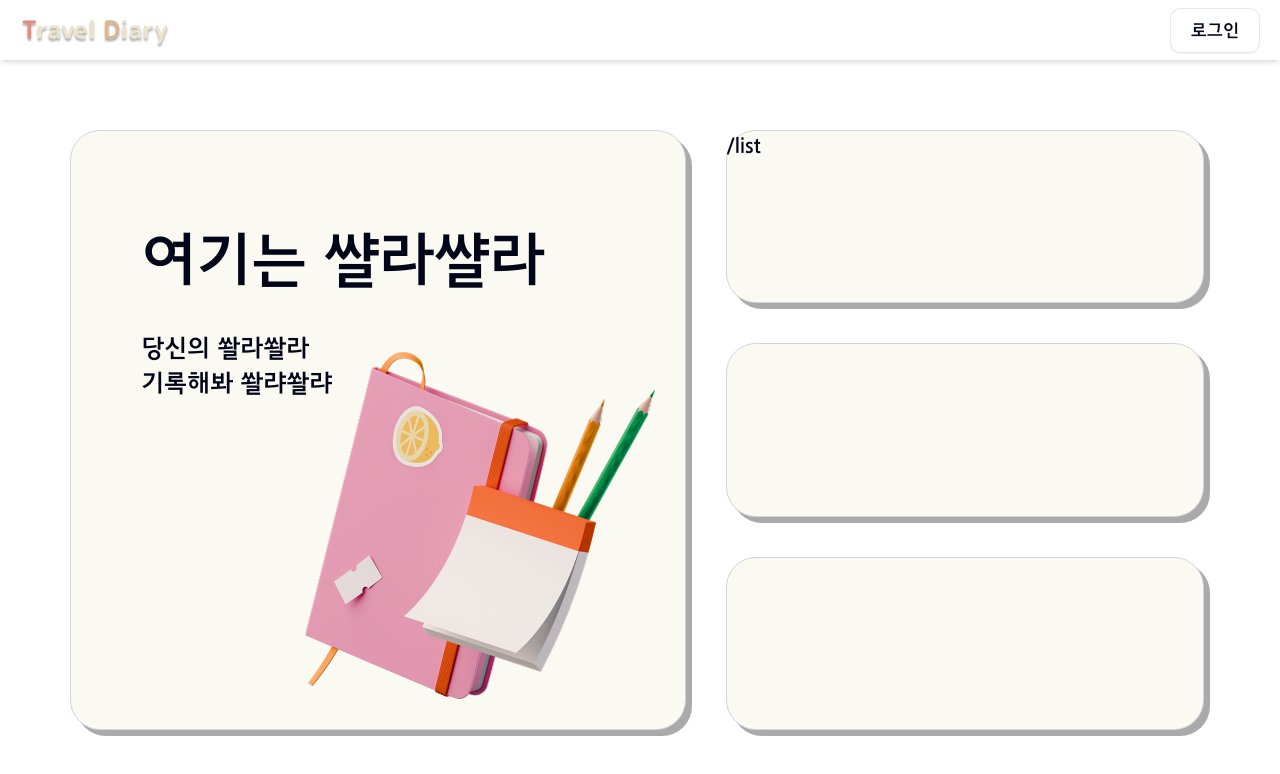
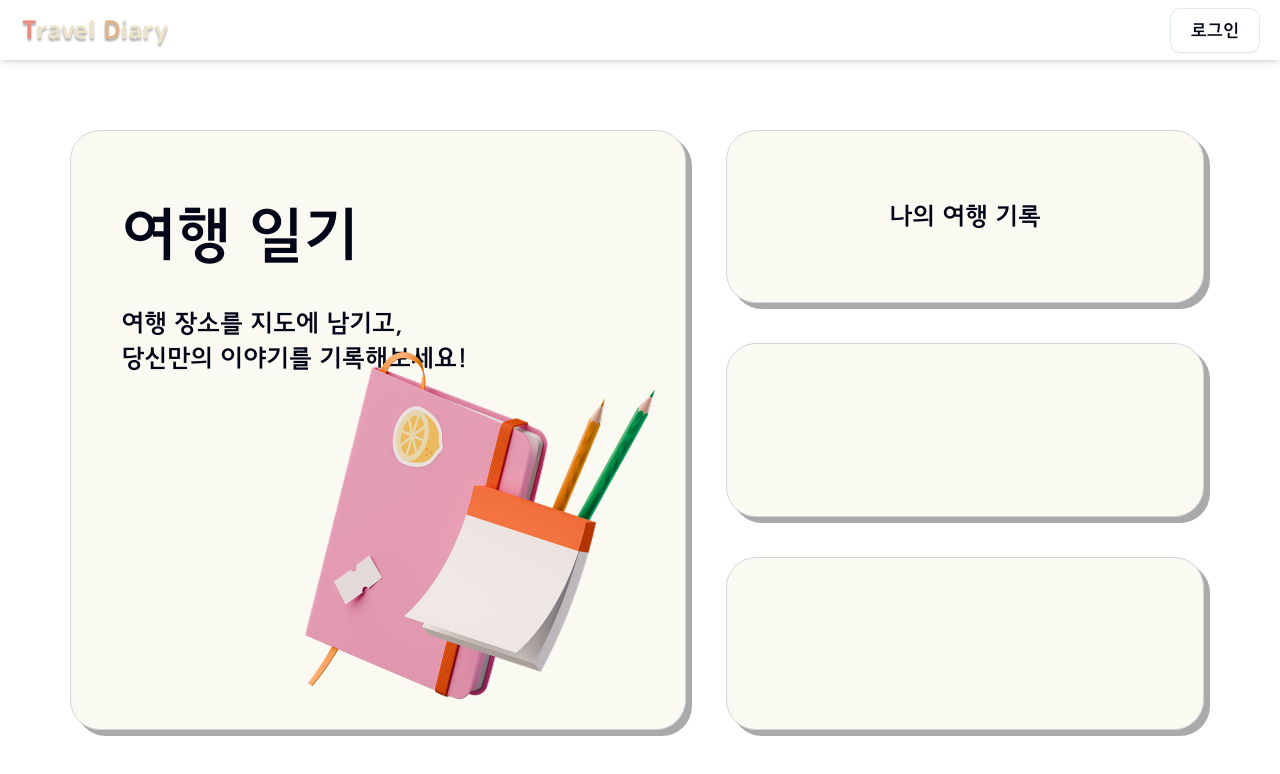
Before and after one commit to calmer-ty/travel-diary, a Next.js app: page / in a window 1280 px wide. Shown: the top 774 px of the page. Built offline with nearby package versions, Linux system fonts and the light colour scheme; no server answers.

Commit message:
styles: 메인페이지 스타일 수정

```diff
--- a/src/components/unit/mainPage/index.tsx
+++ b/src/components/unit/mainPage/index.tsx
@@ -4,7 +4,7 @@ import { motion } from "framer-motion";
 
 const mainItem = [
   {
-    title: "/list",
+    title: "나의 여행 기록",
     href: "/list",
   },
   {
@@ -28,12 +28,12 @@ export default function MainPage() {
         transition={{ duration: 0.2, ease: "easeOut" }}
         className="w-full h-full relative bg-[#FAFAF2] shadow-[6px_6px_0px_#AAAAAA] rounded-3xl border border-gray-300 cursor-pointer sm:w-[54%]"
       >
-        <Link href="/maps" className="block size-full pt-20 pl-8 break-keep sm:pl-14 pr-4">
-          <div className="text-5xl">여기는 쌸라쌸라</div>
+        <Link href="/maps" className="block size-full pt-15 pl-7 break-keep sm:pl-10 pr-4">
+          <div className="text-5xl">여행 일기</div>
 
           <div className="text-xl mt-8">
-            <p>당신의 쏼라쏼라</p>
-            <p>기록해봐 쏼랴쏼랴</p>
+            <p>여행 장소를 지도에 남기고,</p>
+            <p>당신만의 이야기를 기록해보세요!</p>
           </div>
 
           <img className="absolute bottom-6 right-6 w-[50%] lg:w-70" src="./images/img_diary.png" alt="" />
@@ -49,7 +49,7 @@ export default function MainPage() {
             whileHover={{ scale: 1.03, boxShadow: "8px 8px 0px #888888" }}
             className="w-full h-[33.3%] bg-[#FAFAF2] shadow-[6px_6px_0px_#AAAAAA] rounded-3xl border border-gray-300 cursor-pointer"
           >
-            <Link href={item.href} className="block size-full">
+            <Link href={item.href} className="flex items-center justify-center size-full  text-xl ">
               {item.title}
             </Link>
           </motion.div>
```
